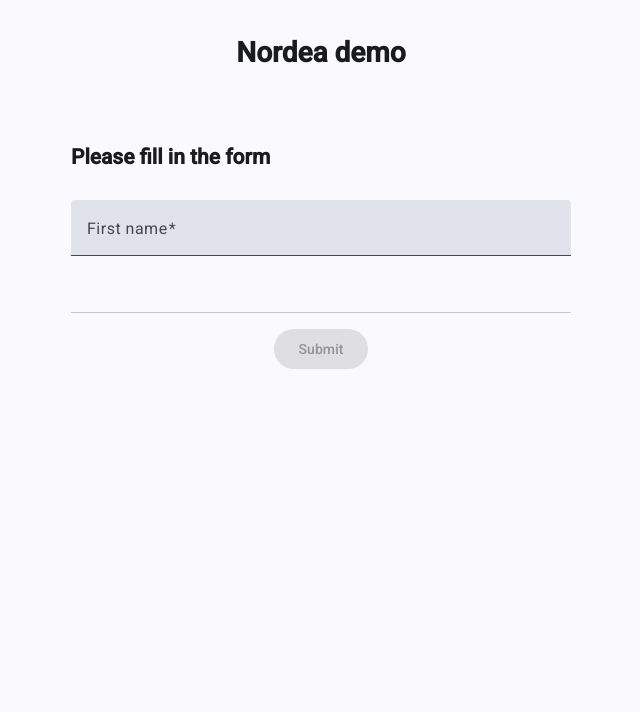
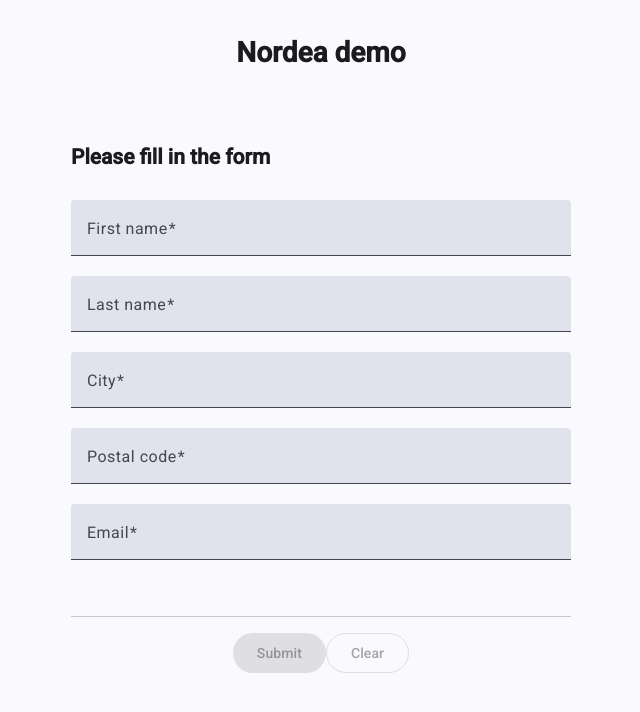
Before and after one commit to SJarno/Showcase-demo, an Angular app: page / in a window 1280 px wide. Shown: the top 712 px of the page, without its empty margins (319-959 px from the left). Built offline with nearby package versions, Linux system fonts and the light colour scheme.

Commit message:
Update html for fields

```diff
--- a/src/app/features/contact-form/components/contact-form/contact-form.html
+++ b/src/app/features/contact-form/components/contact-form/contact-form.html
@@ -1,11 +1,47 @@
 <section class="page-container">
     <h2>{{ title() }}</h2>
     <form [attr.aria-busy]="isSubmitting()">
-        <fieldset [disabled]="isSubmitting()">
+        <fieldset>
             <mat-form-field>
                 <mat-label for="firstName">First name</mat-label>
                 <input matInput type="text" id="firstName" [formField]="contactForm.firstName">
                 @for (error of contactForm.firstName().errors(); track error) {
+                <mat-error>
+                    {{ error.message}}
+                </mat-error>
+                }
+            </mat-form-field>
+            <mat-form-field>
+                <mat-label for="lastName">Last name</mat-label>
+                <input matInput type="text" id="lastName" [formField]="contactForm.lastName">
+                @for (error of contactForm.lastName().errors(); track error) {
+                <mat-error>
+                    {{ error.message}}
+                </mat-error>
+                }
+            </mat-form-field>
+            <mat-form-field>
+                <mat-label for="city">City</mat-label>
+                <input matInput type="text" id="city" [formField]="contactForm.city">
+                @for (error of contactForm.city().errors(); track error) {
+                <mat-error>
+                    {{ error.message}}
+                </mat-error>
+                }
+            </mat-form-field>
+            <mat-form-field>
+                <mat-label for="postalCode">Postal code</mat-label>
+                <input matInput type="text" id="postalCode" [formField]="contactForm.postalCode">
+                @for (error of contactForm.postalCode().errors(); track error) {
+                <mat-error>
+                    {{ error.message}}
+                </mat-error>
+                }
+            </mat-form-field>
+            <mat-form-field>
+                <mat-label for="email">Email</mat-label>
+                <input matInput type="email" id="email" [formField]="contactForm.email">
+                @for (error of contactForm.email().errors(); track error) {
                 <mat-error>
                     {{ error.message}}
                 </mat-error>
@@ -22,5 +58,6 @@
     <mat-divider></mat-divider>
     <footer>
         <button matButton="filled" (click)="submitForm()" [disabled]="submitDisabled()">Submit</button>
+        <button matButton="outlined" (click)="clearForm()" [disabled]="submitDisabled()">Clear</button>
     </footer>
 </section>
```
